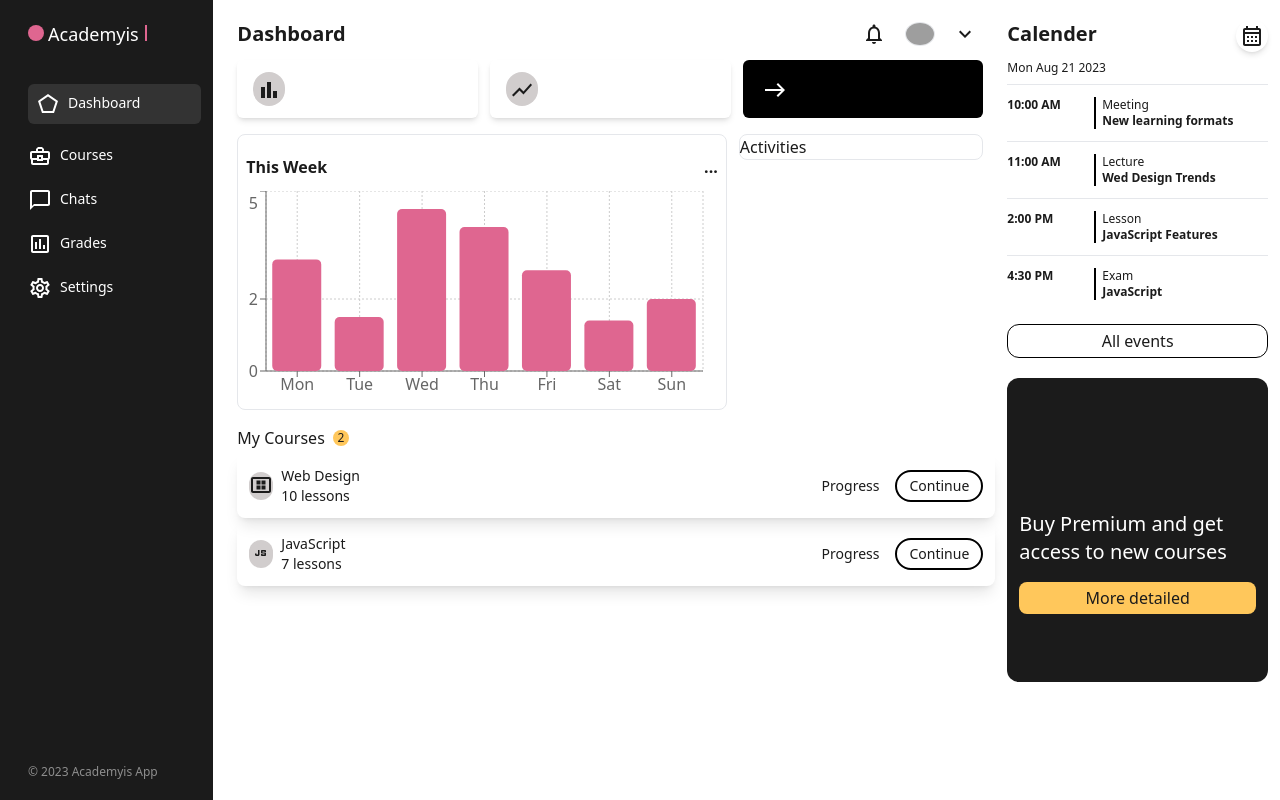
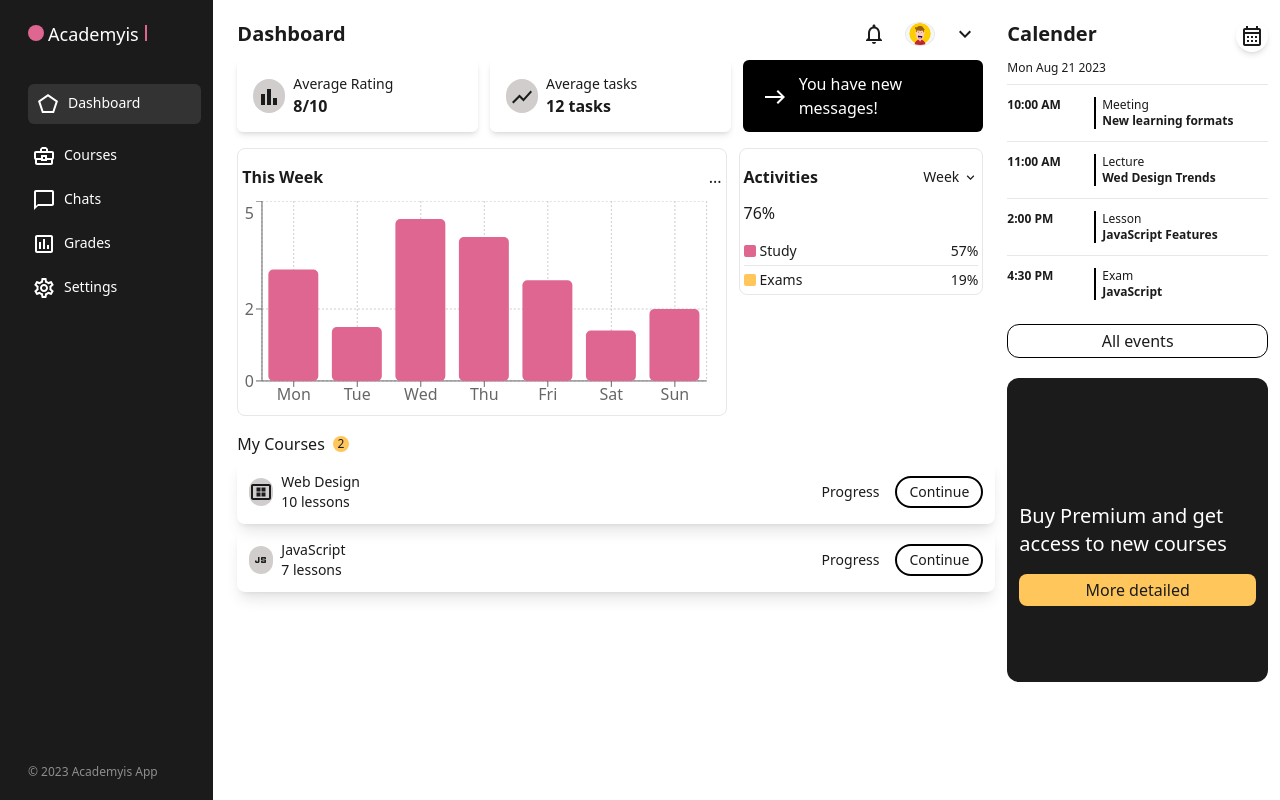
Before and after one commit to TobyMike-max/e-learning, a React (Vite) app in the folder e-learning/: page / in a window 1280 px wide. Built offline with nearby package versions, Linux system fonts and the light colour scheme; no server answers; grey boxes are pictures that could not be loaded.

Commit message:
Few more commits to get the desktop view ready for hosting

```diff
--- a/e-learning/src/components/SideIcons.tsx
+++ b/e-learning/src/components/SideIcons.tsx
@@ -2,8 +2,8 @@ import { useState } from 'react';
 
 export default function SideIcons({name, isActive, onClick, Icon}) {
 	return (
-		<div className={isActive ? "my-5 text-sm bg-[#333] p-2 rounded-md cursor-pointer mr-3" : "my-5 text-sm cursor-pointer"} onClick={onClick}>
-			<p className="inline-block mr-2"><Icon /></p>
+		<div className={isActive ? "my-5 text-sm bg-[#333] py-2 px-1 rounded-md cursor-pointer mr-3" : "my-5 text-sm cursor-pointer"} onClick={onClick}>
+			<p className="inline-block mr-2 ml-1"><Icon /></p>
 		      <p className="inline-block">{name}</p>
             	</div>
 	)
--- a/e-learning/src/pages/Dashboard.tsx
+++ b/e-learning/src/pages/Dashboard.tsx
@@ -13,6 +13,7 @@ import BarChartOutlinedIcon from '@mui/icons-material/BarChartOutlined';
 import ShowChartOutlinedIcon from '@mui/icons-material/ShowChartOutlined';
 import EastOutlinedIcon from '@mui/icons-material/EastOutlined';
 import CalendarMonthOutlinedIcon from '@mui/icons-material/CalendarMonthOutlined';
+import ExpandMoreOutlinedIcon from '@mui/icons-material/ExpandMoreOutlined';
 
 export default function Dashboard() {
 
@@ -36,18 +37,41 @@ export default function Dashboard() {
 				<div className="basis-3/4 px-3">
 					<Navbar />
 					<div className="flex my-3">
-						<Card Icon={BarChartOutlinedIcon} bgColor="" txtColor=""/>
-						<Card Icon={ShowChartOutlinedIcon} bgColor="" txtColor=""/>
-						<Card Icon={EastOutlinedIcon} bgColor="black" txtColor='white'/>
+						<Card Icon={BarChartOutlinedIcon} bgColor="" txtColor="" title="Average Rating" num="8/10"/>
+						<Card Icon={ShowChartOutlinedIcon} bgColor="" txtColor="" title="Average tasks" num="12 tasks"/>
+						<Card Icon={EastOutlinedIcon} bgColor="black" txtColor='white' title="You have new messages!" num=""/>
 					</div>
 					<div className="flex my-4">
-						<div className="basis-2/3 max-h-max mr-3 p-2 rounded-lg border">
-							<div className="flex justify-between my-3 font-semibold"> <h1>This Week</h1>
+						<div className="basis-2/3 max-h-max mr-3 p-1 rounded-lg border">
+							<div className="flex justify-between my-3"> <h1 className="font-semibold">This Week</h1>
 								<p>...</p>
 							</div>
 							<BarChartComponent />
 						</div>
-						<div className="basis-1/3 border max-h-max mr-3 rounded-lg">Activities</div>
+						<div className="basis-1/3 border max-h-max mr-3 rounded-lg p-1">
+							<div className="flex justify-between my-3">
+								<h1 className="font-semibold">Activities</h1>
+								<div className="flex items-center">
+									<p className="text-sm pr-1">Week</p>
+									<ExpandMoreOutlinedIcon style={{fontSize:"15px"}} />
+								</div>
+							</div>
+							<div>76%</div>
+							<div className="flex flex-col mt-4 text-sm">
+								<div className="flex justify-between border-b pb-1">
+									<div className="flex items-center">
+										<div className="w-3 h-3 bg-[#df6690] rounded-sm mr-1"></div><p>Study</p>
+									</div>
+									<p>57%</p>
+								</div>
+								<div className="flex justify-between pt-1">
+									<div className="flex items-center">
+										<div className="w-3 h-3 bg-[#ffc75b] rounded-sm mr-1"></div><p>Exams</p>
+									</div>
+									<p>19%</p>
+								</div>
+							</div>
+						</div>
 					</div>
 					<div>
 						<div className="flex items-center">
@@ -69,13 +93,13 @@ export default function Dashboard() {
 					<p className="text-xs mt-2 font-light mb-2">{date}</p>
 					<div className="flex flex-col">
 						{events.map((event) => (
-							<Event timestamp={event.timestamp} title={event.title} content={event.content} />
+							<Event key={event.title} timestamp={event.timestamp} title={event.title} content={event.content} />
 							))
 						}
 					</div>
 					<button className="border rounded-xl py-1 w-full mb-5 mt-3 border-black">All events</button>
 					<div className="bg-[#1b1b1b] rounded-xl h-2/5 flex flex-col items-center justify-center px-3">
-						<h1 className="text-[white] text-xl mt-16">Buy Premium and get access to new courses</h1>
+						<h1 className="text-[white] text-xl mt-12">Buy Premium and get access to new courses</h1>
 						<button className="bg-[#ffc75b] w-full rounded-lg h-8 mt-4">More detailed</button>
 					</div>
 			        </div>
```
Also changed, not shown: e-learning/src/assets/gravatar-icon.jpg (added).
